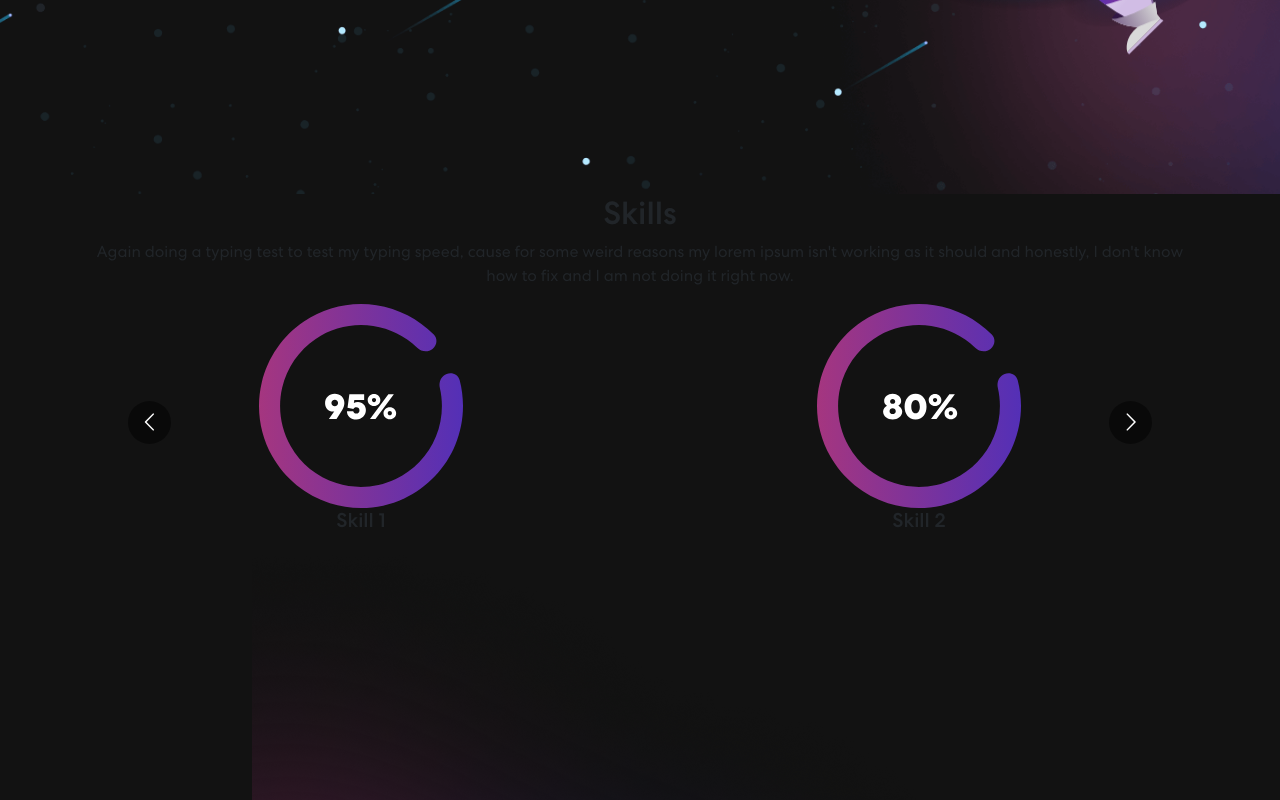
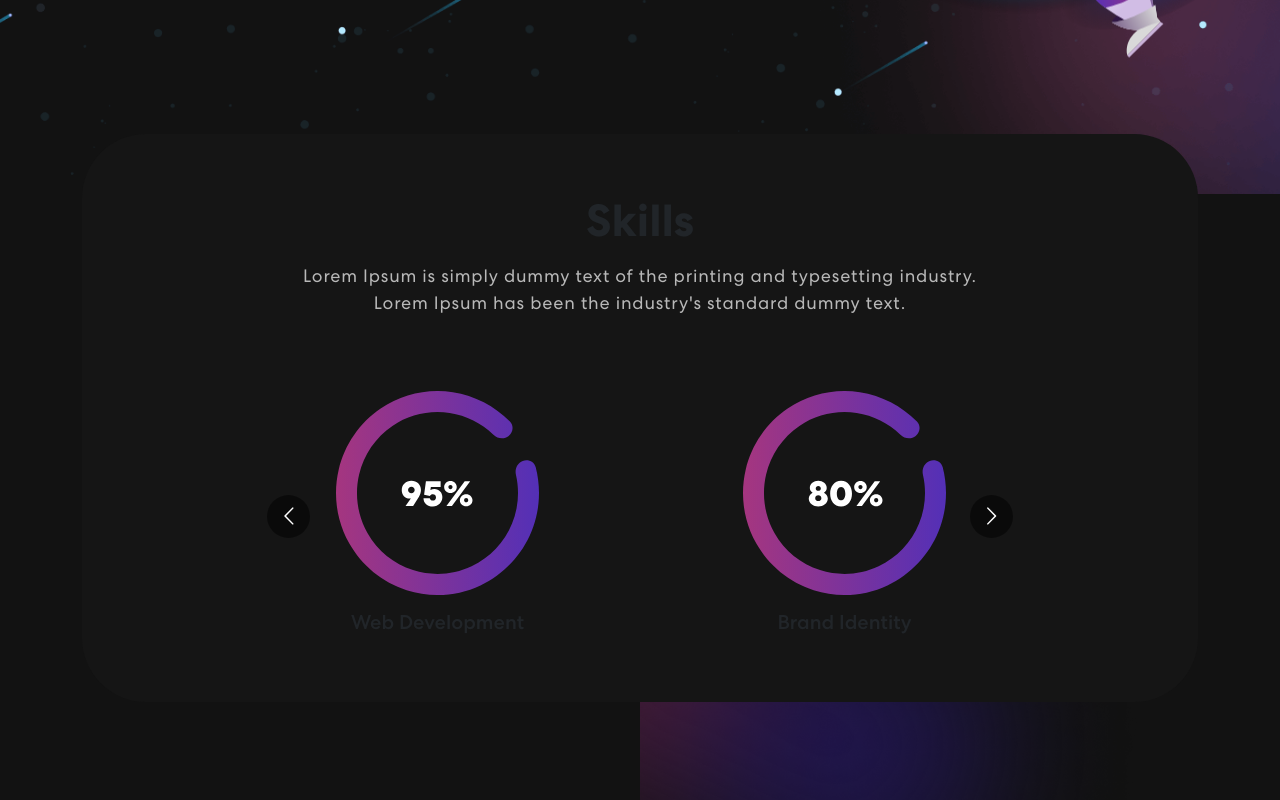
Before and after one commit to Exploser/portfolio-website, a React (Create React App) app: page / in a window 1280 px wide. Shown: the part 780-1580 px from the top of the page. Built offline with nearby package versions, Linux system fonts and the light colour scheme.

Commit message:
Add styling to skills section

```diff
--- a/src/App.css
+++ b/src/App.css
@@ -305,3 +305,43 @@
 .txt-rotate > .wrap {
   border-right: 0.08em solid #666;
 }
+
+/************ Skills Css ************/
+.skill {
+  padding: 0 0 50px 0;
+  position: relative;
+}
+.skill-bx {
+  background: #151515;
+  border-radius: 64px;
+  text-align: center;
+  padding: 60px 50px;
+  margin-top: -60px;
+}
+.skill h2 {
+	font-size: 45px;
+	font-weight: 700;
+}
+.skill p {
+    color: #B8B8B8;
+    font-size: 18px;
+    letter-spacing: 0.8px;
+    line-height: 1.5em;
+    margin: 14px 0 75px 0;
+}
+.skill-slider {
+  width: 80%;
+  margin: 0 auto;
+  position: relative;
+}
+.skill-slider .item img {
+  width: 50%;
+  margin: 0 auto 15px auto;
+}
+.background-image-left {
+  top: 28%;
+  position: absolute;
+  bottom: 0;
+  width: 40%;
+  z-index: -4;
+}
--- a/src/components/Skills.js
+++ b/src/components/Skills.js
@@ -30,34 +30,36 @@
 
       return (
         <section className="skill" id="skills">
-            <Container>
-                <Col>
-                    <div className="skill-box">
+        <div className="container">
+            <div className="row">
+                <div className="col-12">
+                    <div className="skill-bx wow zoomIn">
                         <h2>Skills</h2>
-                        <p>Again doing a typing test to test my typing speed, cause for some weird reasons my lorem ipsum isn't working as it should and honestly, I don't know how to fix and I am not doing it right now.</p>
-                        <Carousel responsive={responsive} infinite={true} className="skills-slider">
+                        <p>Lorem Ipsum is simply dummy text of the printing and typesetting industry.<br></br> Lorem Ipsum has been the industry's standard dummy text.</p>
+                        <Carousel responsive={responsive} infinite={true} className="owl-carousel owl-theme skill-slider">
                             <div className="item">
-                                <img src={meter1} alt="image" />
-                                <h5>Skill 1</h5>
+                                <img src={meter1} alt="Image" />
+                                <h5>Web Development</h5>
                             </div>
                             <div className="item">
-                                <img src={meter2} alt="image" />
-                                <h5>Skill 2</h5>
+                                <img src={meter2} alt="Image" />
+                                <h5>Brand Identity</h5>
                             </div>
                             <div className="item">
-                                <img src={meter3} alt="image" />
-                                <h5>Skill 3</h5>
+                                <img src={meter3} alt="Image" />
+                                <h5>Logo Design</h5>
                             </div>
                             <div className="item">
-                                <img src={meter1} alt="image" />
-                                <h5>Skill 4</h5>
+                                <img src={meter1} alt="Image" />
+                                <h5>Web Development</h5>
                             </div>
                         </Carousel>
                     </div>
-                </Col>
-            </Container>
-            <img className="background-image-left" src = {colorSharp} />
-        </section>
+                </div>
+            </div>
+        </div>
+        <img className="background-image-left" src={colorSharp} alt="Background Image" />
+    </section>
       )
 
 }
```
